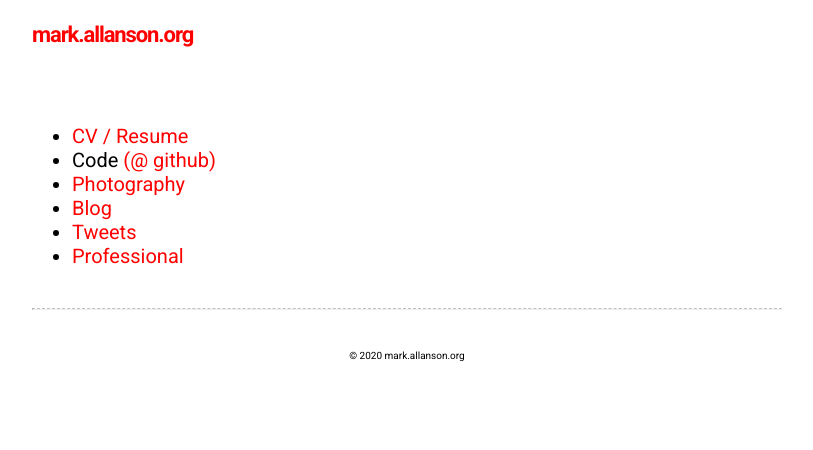
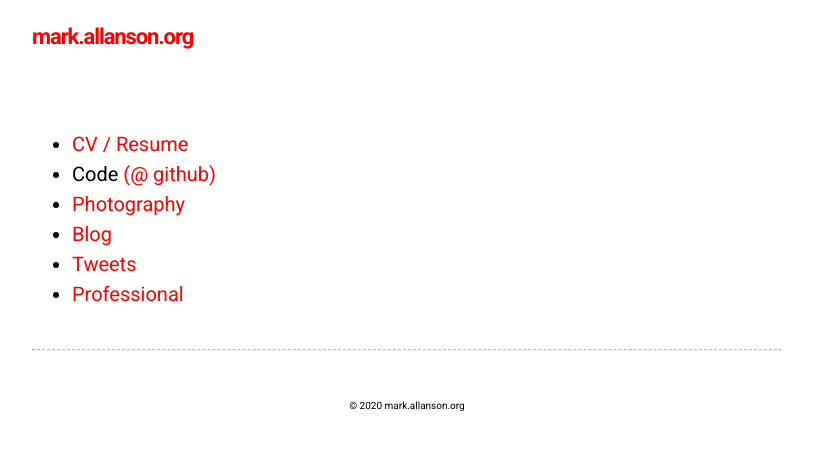
Before and after one commit to markallanson/personal_website, a Jekyll site: the page built from index.md, in a window 1280 px wide. Shown: the top 450 px of the page, without its empty margins (233-1046 px from the left). Built offline with Jekyll 4.4.1, drawn with Linux system fonts in a browser that asks for light colours.

Commit message:
Tweak line height to 1.5em

```diff
--- a/css/default.css
+++ b/css/default.css
@@ -3,7 +3,8 @@
 html, body {
     margin: auto;
     width: 750px;
-    font-family: Roboto, "Helvetica Neue", Helvetica, Arial, sans-serif;
+    font-family: Roboto, Helvetica, Arial, sans-serif;
+    line-height: 1.5em;
 }
 
 body {
```
